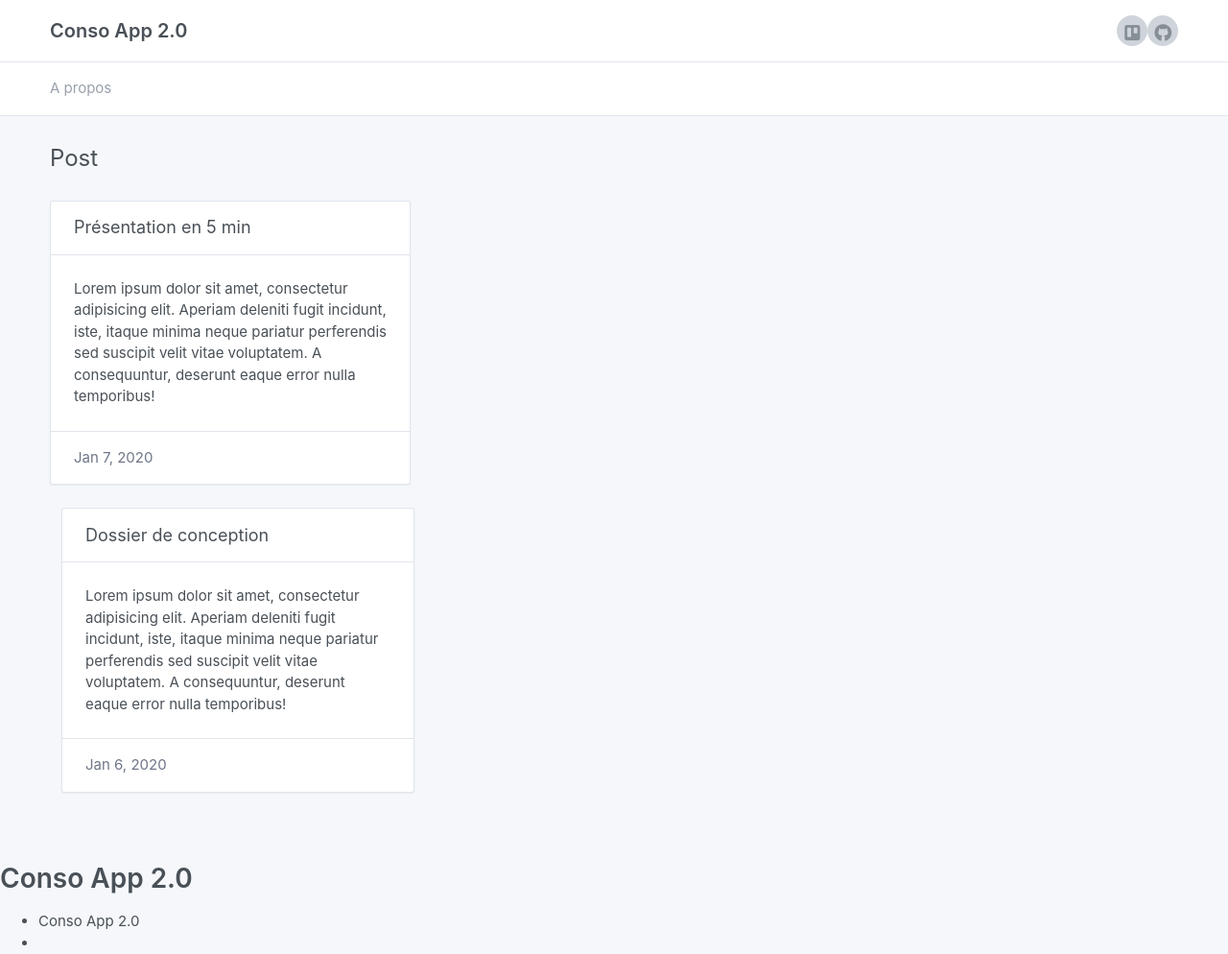
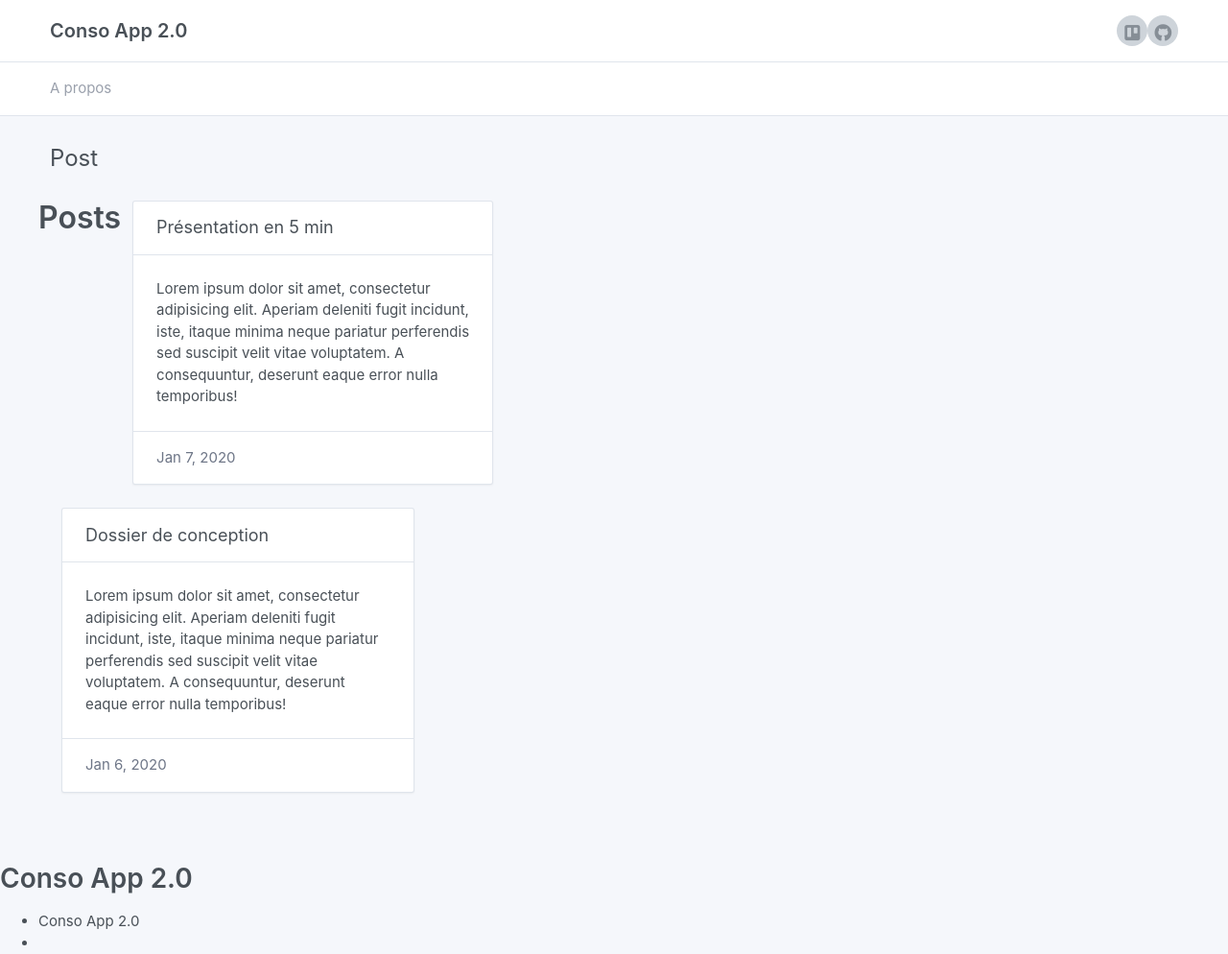
Before and after one commit to apinot/apinot.github.io, a Jekyll site: the page built from index.html, in a window 1280 px wide. Shown: the whole page at 96% size. Built offline with Jekyll 4.4.1, drawn with Linux system fonts in a browser that asks for light colours; nearby versions of some CDN libraries; some web fonts are replaced.

Commit message:
ajout card

```diff
--- a/index.html
+++ b/index.html
@@ -2,17 +2,22 @@
 layout: default
 ---
 <div class="page-header">
-  <h1 class="page-title">
-    Post
-  </h1>
+  <h1 class="page-title">Post</h1>
 </div>
+
 <div class="row">
+
+  <h1 class="page-heading">Posts</h1>
+
   {% for post in site.posts %}
   <div class="col-md-6 col-xl-4">
     <div class="card">
       <div class="card-header">
-        <h3 class="card-title">{{ post.title }}</h3>
-
+        <h3 class="card-title"><a class="post-link" href="{{ post.url | prepend: site.baseurl }}">{{ post.title }}</a></h3>
+        <div class="card-options">
+          <a href="#" class="card-options-collapse" data-toggle="card-collapse"><i class="fe fe-chevron-up"></i></a>
+          <a href="#" class="card-options-remove" data-toggle="card-remove"><i class="fe fe-x"></i></a>
+        </div>
       </div>
       <div class="card-body">
         Lorem ipsum dolor sit amet, consectetur adipisicing elit. Aperiam deleniti fugit incidunt, iste, itaque minima neque pariatur perferendis sed suscipit velit vitae voluptatem. A consequuntur, deserunt eaque error nulla temporibus!
```
